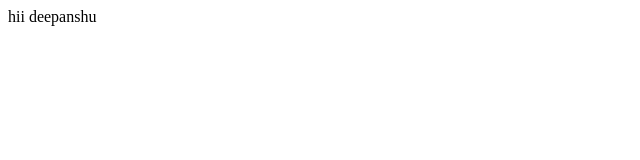
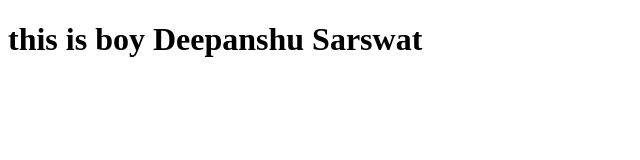
Before and after one commit to DeepanshuSarswat/MyClock, a plain HTML site: page index.html in a window 1280 px wide. Shown: the whole page, without its empty margins (0-640 px from the left). Drawn offline with Linux system fonts and the light colour scheme.

Commit message:
refactor : something add and remove
remove hii deepanshu and add h1 tag inside of body

```diff
--- a/index.html
+++ b/index.html
@@ -7,6 +7,6 @@
     <title>Document</title>
   </head>
   <body>
-    hii deepanshu
+    <h1>this is boy Deepanshu Sarswat</h1>
   </body>
 </html>
```
